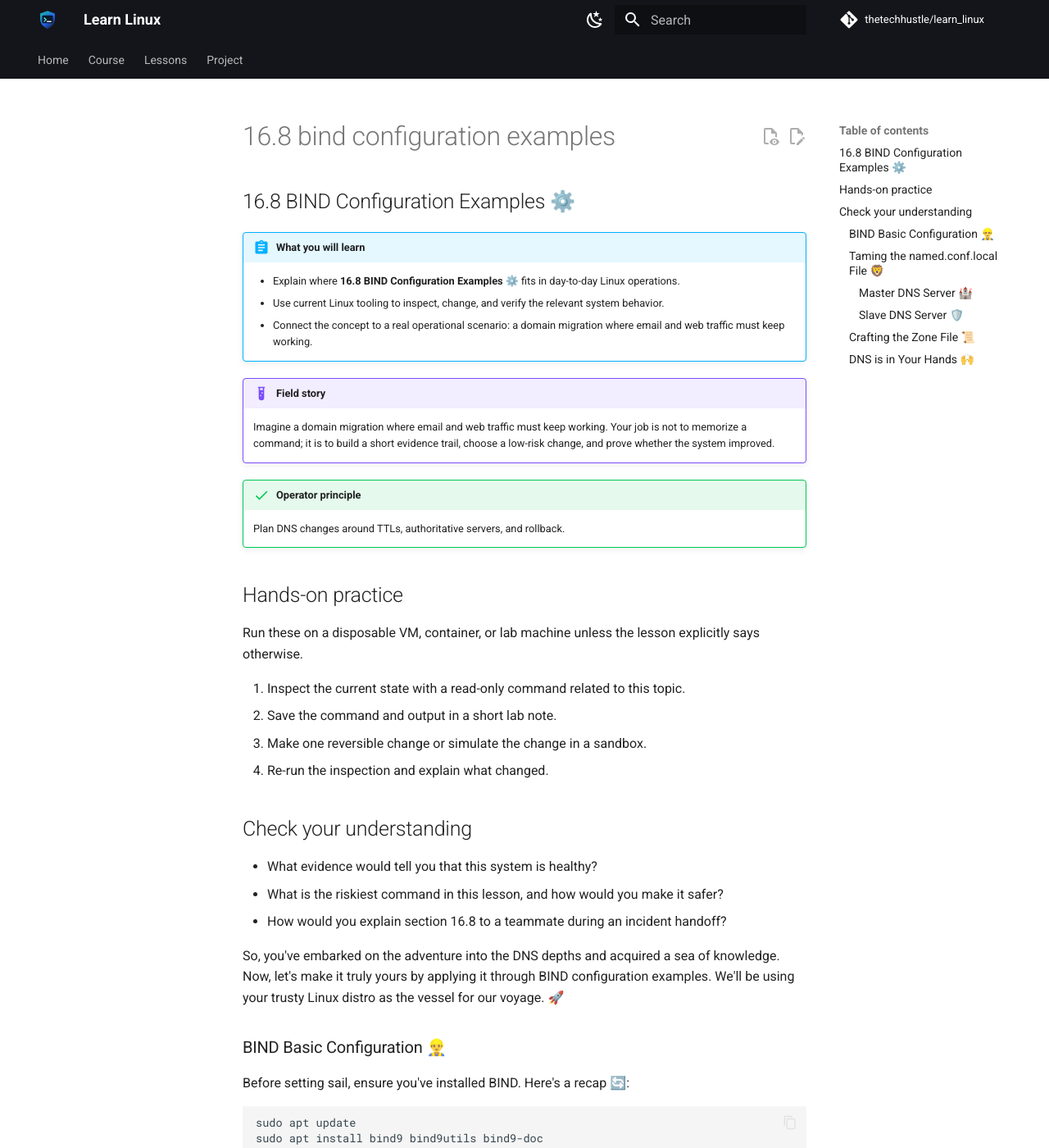
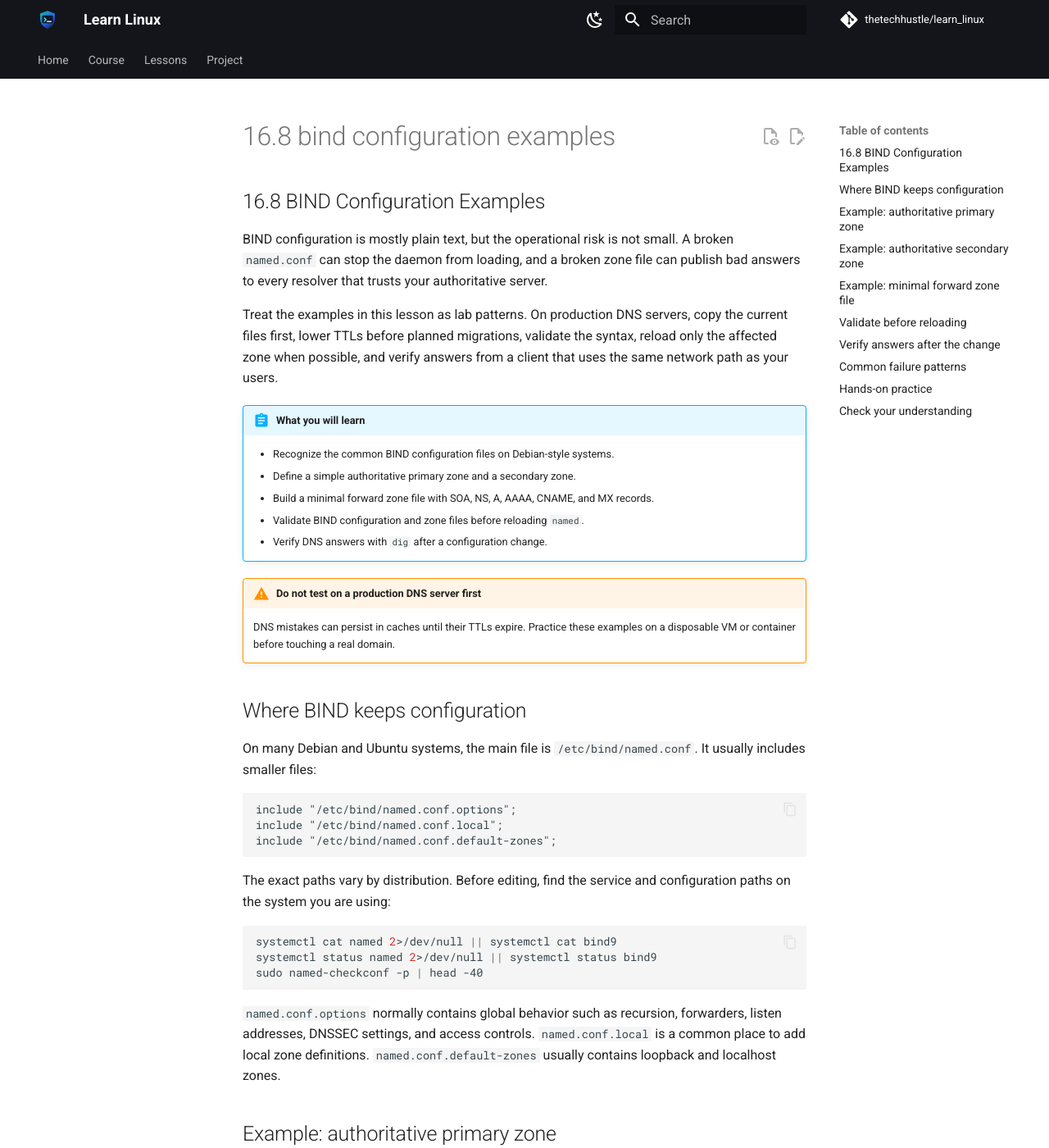
Before and after one commit to thetechhustle/learn_linux, an MkDocs documentation site: the page built from docs/lessons/16_dns_the_domain_name_system/16.8_bind_configuration_examples.md, in a window 1280 px wide and 1400 px high. Shown: the whole window at 82% size. Built offline with MkDocs 1.6.1 and Material for MkDocs 9.7.7, drawn with Linux system fonts in a browser that asks for light colours; comment, search, counter and statistics services are not loaded; some of the changed text lies outside the part shown.

Commit message:
Improve Chapter 16 BIND configuration examples (#142)
Co-authored-by: Jules Ai <jules@Juless-Air.ts.net lan>

````diff
--- a/docs/lessons/16_dns_the_domain_name_system/16.8_bind_configuration_examples.md
+++ b/docs/lessons/16_dns_the_domain_name_system/16.8_bind_configuration_examples.md
@@ -1,103 +1,229 @@
-## 16.8 BIND Configuration Examples ⚙️
+## 16.8 BIND Configuration Examples
 
+BIND configuration is mostly plain text, but the operational risk is not small.
+A broken `named.conf` can stop the daemon from loading, and a broken zone file can
+publish bad answers to every resolver that trusts your authoritative server.
 
+Treat the examples in this lesson as lab patterns. On production DNS servers,
+copy the current files first, lower TTLs before planned migrations, validate the
+syntax, reload only the affected zone when possible, and verify answers from a
+client that uses the same network path as your users.
 
 !!! abstract "What you will learn"
-    - Explain where **16.8 BIND Configuration Examples ⚙️** fits in day-to-day Linux operations.
-    - Use current Linux tooling to inspect, change, and verify the relevant system behavior.
-    - Connect the concept to a real operational scenario: a domain migration where email and web traffic must keep working.
+    - Recognize the common BIND configuration files on Debian-style systems.
+    - Define a simple authoritative primary zone and a secondary zone.
+    - Build a minimal forward zone file with SOA, NS, A, AAAA, CNAME, and MX records.
+    - Validate BIND configuration and zone files before reloading `named`.
+    - Verify DNS answers with `dig` after a configuration change.
 
-!!! example "Field story"
-    Imagine a domain migration where email and web traffic must keep working. Your job is not to memorize a command; it is to build a short evidence trail, choose a low-risk change, and prove whether the system improved.
+!!! warning "Do not test on a production DNS server first"
+    DNS mistakes can persist in caches until their TTLs expire. Practice these
+    examples on a disposable VM or container before touching a real domain.
 
-!!! success "Operator principle"
-    Plan DNS changes around TTLs, authoritative servers, and rollback.
+## Where BIND keeps configuration
 
-## Hands-on practice
+On many Debian and Ubuntu systems, the main file is `/etc/bind/named.conf`.
+It usually includes smaller files:
 
-Run these on a disposable VM, container, or lab machine unless the lesson explicitly says otherwise.
-
-1. Inspect the current state with a read-only command related to this topic.
-2. Save the command and output in a short lab note.
-3. Make one reversible change or simulate the change in a sandbox.
-4. Re-run the inspection and explain what changed.
-
-## Check your understanding
-
-- What evidence would tell you that this system is healthy?
-- What is the riskiest command in this lesson, and how would you make it safer?
-- How would you explain section 16.8 to a teammate during an incident handoff?
-
-
-So, you've embarked on the adventure into the DNS depths and acquired a sea of knowledge. Now, let's make it truly yours by applying it through BIND configuration examples. We'll be using your trusty Linux distro as the vessel for our voyage. 🚀
-
-### BIND Basic Configuration 👷‍♂️
-
-Before setting sail, ensure you've installed BIND. Here's a recap 🔄:
-
-```bash
-sudo apt update
-sudo apt install bind9 bind9utils bind9-doc
-```
-After the BIND has been installed 📦, you'll find the core configuration file, `/etc/bind/named.conf`. This file has important directives, but it mainly points to other configuration files.
-
-```bash
+```text
 include "/etc/bind/named.conf.options";
 include "/etc/bind/named.conf.local";
 include "/etc/bind/named.conf.default-zones";
 ```
-Let's focus on `named.conf.local` as it's where we'll be making most changes. 😊
 
-### Taming the `named.conf.local` File 🦁
-
-We can use BIND to define our master (or primary) DNS and slave (or secondary) DNS. Get ready to input some code! ⌨️
-
-#### Master DNS Server 🏰
-
-Incorporate these lines into your `named.conf.local` file:
+The exact paths vary by distribution. Before editing, find the service and
+configuration paths on the system you are using:
 
 ```bash
-zone "yourdomain.com" {
-    type master;
-    file "/etc/bind/db.yourdomain.com";
+systemctl cat named 2>/dev/null || systemctl cat bind9
+systemctl status named 2>/dev/null || systemctl status bind9
+sudo named-checkconf -p | head -40
+```
+
+`named.conf.options` normally contains global behavior such as recursion,
+forwarders, listen addresses, DNSSEC settings, and access controls.
+`named.conf.local` is a common place to add local zone definitions.
+`named.conf.default-zones` usually contains loopback and localhost zones.
+
+## Example: authoritative primary zone
+
+A primary zone is the writable source of truth for a DNS zone. For a lab domain
+named `example.test`, a zone definition can look like this:
+
+```text
+zone "example.test" {
+    type primary;
+    file "/etc/bind/zones/db.example.test";
+    allow-transfer { 192.0.2.53; };
+    notify yes;
 };
 ```
-Here we state the type as 'master' and point to the zone file, `db.yourdomain.com`, which will be detailed next. Modify `yourdomain.com` to your actual domain name.
 
-#### Slave DNS Server 🛡️
+Older BIND examples often use `type master`; newer examples may use
+`type primary`. They mean the same role. Use the wording that matches your local
+documentation and team standard.
 
-For the slave server, add these lines instead:
+Important fields:
+
+- `zone` is the DNS zone name served by this stanza.
+- `type primary` means this server loads the editable zone file.
+- `file` points to the zone file on disk.
+- `allow-transfer` limits which secondary servers can copy the full zone.
+- `notify yes` tells secondaries when the zone changes.
+
+Create the zone directory with ownership that matches the local package's BIND
+user and group. On Debian-style systems, read-only static zone files commonly
+live under `/etc/bind/`, while dynamically updated zones often live under
+`/var/cache/bind/` or another writable directory.
+
+## Example: authoritative secondary zone
+
+A secondary zone receives its contents from a primary server by zone transfer.
+It should not be hand-edited.
+
+```text
+zone "example.test" {
+    type secondary;
+    file "/var/cache/bind/db.example.test";
+    primaries { 192.0.2.10; };
+};
+```
+
+Older examples use `type slave` and `masters`. Newer BIND versions prefer
+`type secondary` and `primaries`. The important operational idea is unchanged:
+the secondary has a local copy, but the primary owns the data.
+
+After configuring a secondary, verify that transfers work and are restricted:
 
 ```bash
-zone "yourdomain.com" {
-    type slave;
-    file "/var/cache/bind/db.yourdomain.com";
-    masters { master_ip_address; };
-};
+dig @192.0.2.10 example.test AXFR
+dig @192.0.2.53 example.test SOA +norecurse
 ```
-Can you see the difference? We defined the server type as 'slave', the location is in a cache directory, and we need to provide the master's IP address.
 
-### Crafting the Zone File 📜
+Do not leave unrestricted zone transfers enabled. A full transfer exposes the
+zone contents to anyone who can query it.
 
-The zone file contains records about your domain. Let's create it at `/etc/bind/db.yourdomain.com` for the master server:
+## Example: minimal forward zone file
+
+This is a small authoritative zone file for `example.test`.
+
+```text
+$TTL 300
+@   IN SOA ns1.example.test. hostmaster.example.test. (
+        2026051201 ; serial: YYYYMMDDnn
+        3600       ; refresh
+        900        ; retry
+        1209600    ; expire
+        300        ; negative cache TTL
+)
+
+    IN NS  ns1.example.test.
+    IN NS  ns2.example.test.
+    IN MX  10 mail.example.test.
+
+ns1 IN A     192.0.2.10
+ns2 IN A     192.0.2.53
+www IN A     192.0.2.80
+www IN AAAA  2001:db8::80
+mail IN A    192.0.2.25
+ftp IN CNAME www.example.test.
+```
+
+Read this file carefully:
+
+- `$TTL 300` sets a five-minute default TTL for records without their own TTL.
+- The SOA record identifies the primary name server and administrator contact.
+- The SOA serial must increase every time the zone changes.
+- NS records name the authoritative servers for the zone.
+- MX records point mail delivery at a host name, not directly at an IP address.
+- CNAME records create aliases, but an alias cannot safely coexist with other
+  records at the same name.
+
+For planned migrations, use a short TTL before the move, wait for the old longer
+TTL to age out, make the change, verify it, then raise TTLs again when stable.
+
+## Validate before reloading
+
+BIND gives you two important validation tools:
 
 ```bash
-$TTL    604800
-@       IN      SOA     yourdomain.com. root.yourdomain.com. (
-                              2         ; Serial
-                         604800         ; Refresh
-                          86400         ; Retry
-                        2419200         ; Expire
-                         604800 )       ; Negative Cache TTL
-;
-@       IN      NS      ns.yourdomain.com.
-@       IN      A       master_ip_address
-ns      IN      A       master_ip_address
+sudo named-checkconf /etc/bind/named.conf
+sudo named-checkzone example.test /etc/bind/zones/db.example.test
 ```
-Replace `yourdomain.com` and `master_ip_address` with your own. This file has several key fields, such as Start of Authority (SOA), Nameserver (NS), and Address (A) records.
 
-### DNS is in Your Hands 🙌
+If both commands pass, reload the affected zone instead of restarting the whole
+service:
 
-Congratulations! 🎉 You have just configured BIND DNS server. Remember this is a fundamental example, DNS offers many more capabilities for you to explore.
+```bash
+sudo rndc reload example.test
+sudo rndc status
+```
 
-Remember, practice makes perfect! Repetition is the heart of mastery. Don't hesitate to experiment and see what happens, your Linux universe is yours to explore, expand, and enlighten. Until our next adventure! ✨
+If `rndc` is not configured, use the service manager as a fallback:
+
+```bash
+sudo systemctl reload named 2>/dev/null || sudo systemctl reload bind9
+```
+
+Use restart only when reload is not enough. A restart interrupts service more
+than a reload and can hide whether the zone itself was the only problem.
+
+## Verify answers after the change
+
+Query the server directly first:
+
+```bash
+dig @127.0.0.1 example.test SOA +norecurse
+dig @127.0.0.1 www.example.test A +norecurse
+dig @127.0.0.1 example.test MX +norecurse
+```
+
+Then query from a client path that resembles the real user path:
+
+```bash
+dig @192.0.2.10 www.example.test A
+dig @192.0.2.53 example.test SOA +norecurse
+```
+
+Check these details in the output:
+
+- `status: NOERROR` for names that should exist.
+- `ANSWER SECTION` contains the record you expected.
+- `AUTHORITY SECTION` points at the expected authoritative servers.
+- TTLs match the change plan.
+- The SOA serial is higher than the previous version.
+
+## Common failure patterns
+
+- Missing trailing dots turn `ns1.example.test` into
+  `ns1.example.test.example.test`.
+- Forgetting to increment the SOA serial prevents secondaries from picking up
+  the update.
+- A CNAME at the same name as an MX, NS, or other record creates invalid data.
+- `allow-transfer { any; };` exposes the whole zone.
+- Reloading the service without running `named-checkzone` publishes avoidable
+  syntax mistakes.
+- Testing only against a public resolver can hide authoritative-server problems
+  behind cached answers.
+
+## Hands-on practice
+
+Run these steps on a disposable lab VM.
+
+1. Install BIND and locate the active service name.
+2. Add a primary lab zone named `example.test`.
+3. Create a minimal zone file with SOA, NS, A, AAAA, CNAME, and MX records.
+4. Run `named-checkconf` and `named-checkzone`.
+5. Reload only the lab zone.
+6. Use `dig` to verify SOA, NS, A, AAAA, CNAME, and MX answers.
+7. Break one copy of the zone file in a controlled way, run the validation
+   commands again, and explain which check caught the issue.
+
+## Check your understanding
+
+- Why should the SOA serial increase on every zone-file change?
+- When would you use a secondary zone instead of another primary zone?
+- Why is unrestricted zone transfer dangerous?
+- Which command checks BIND's global configuration syntax?
+- Which command checks a specific zone file?
+- What would you verify before raising TTLs after a migration?
````
